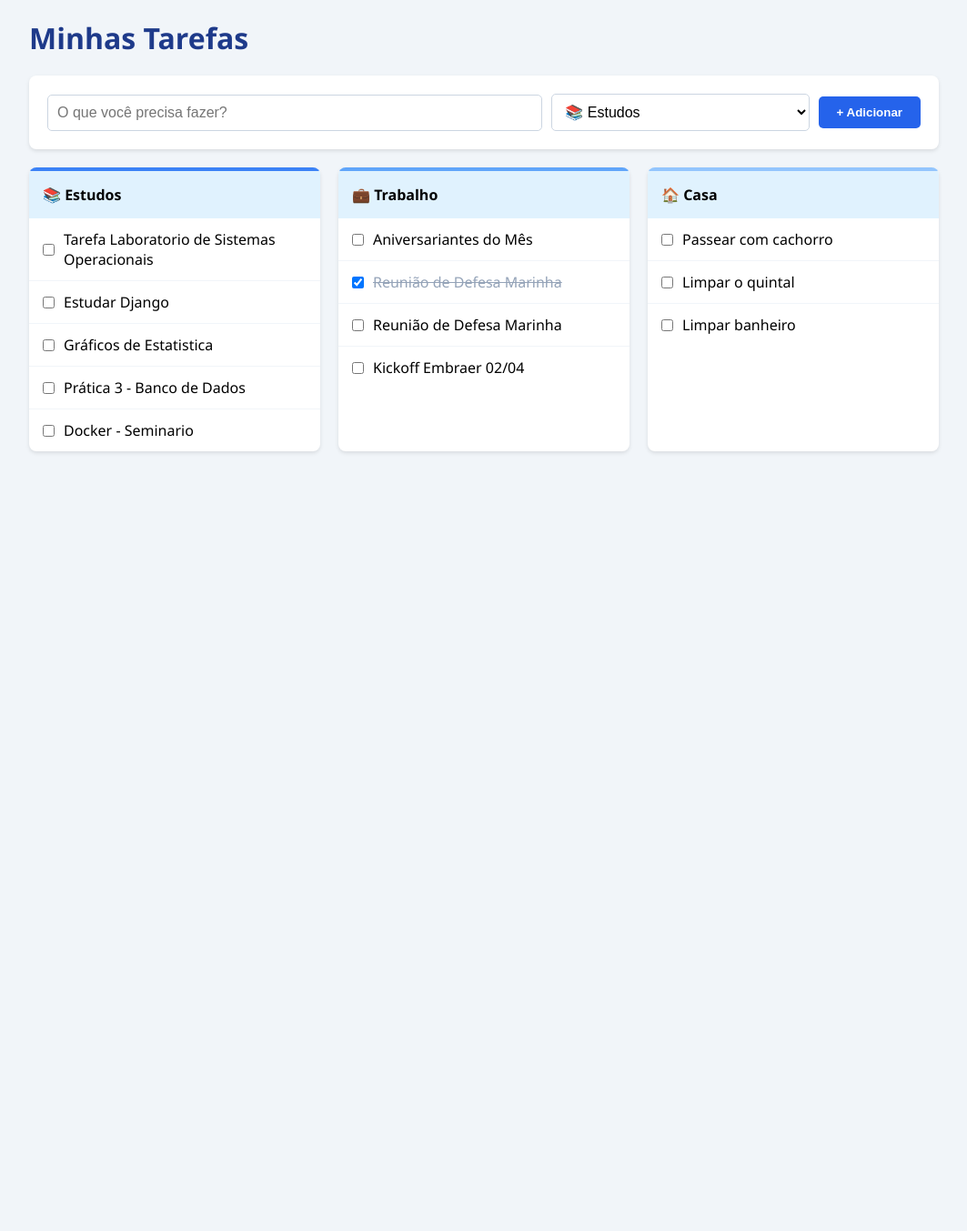
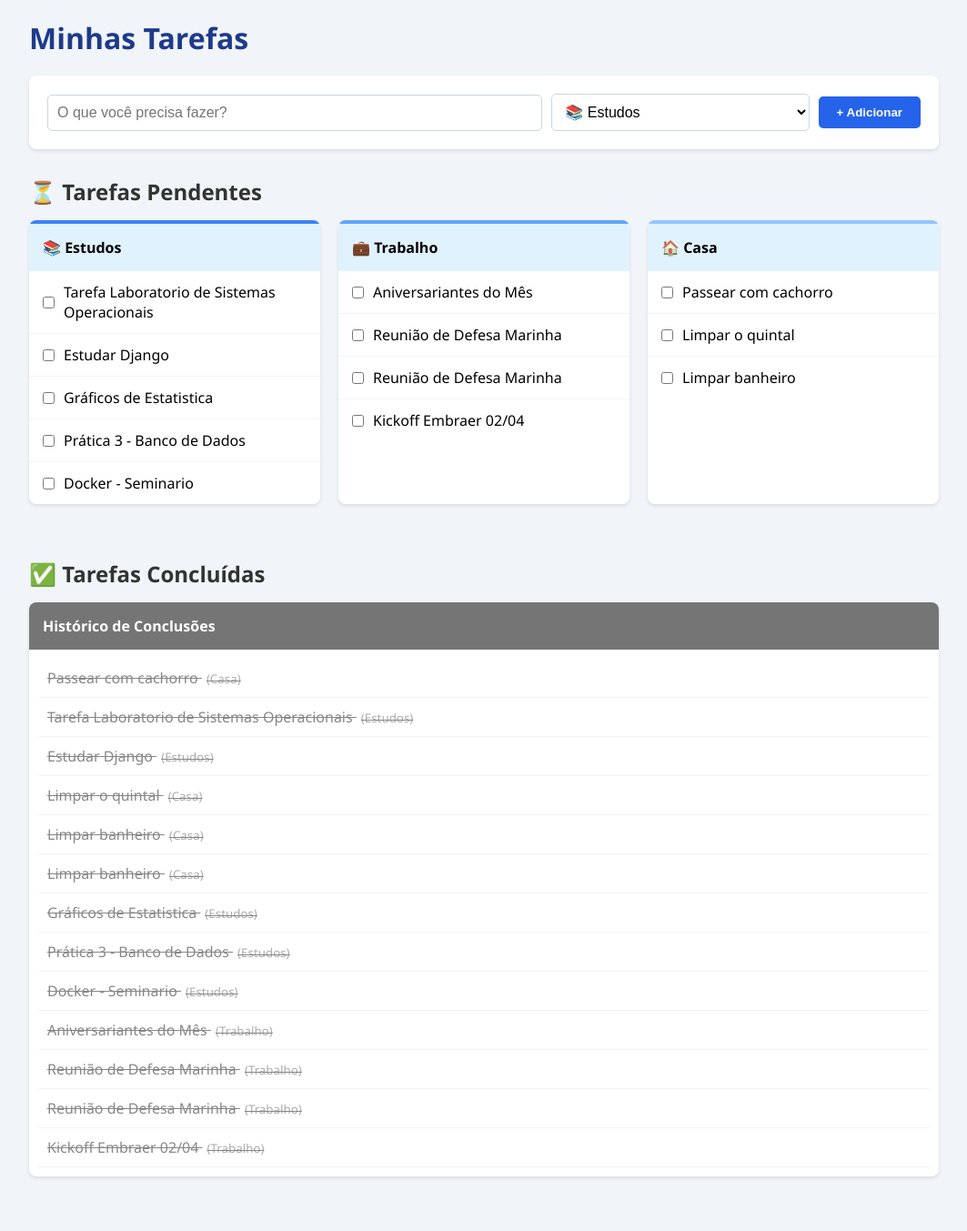
Before and after one commit to vivianSantos0101/ProgramacaoWeb, a Django app: template atividade 2/templates/index.html in a window 1280 px wide. Shown: the whole page at 91% size, without its empty margins (108-1171 px from the left). Before the commit the page ends 498 px from the top, so only its background shows below. Run offline with Django 5.2, Linux system fonts and the light colour scheme; the template is opened without the code that fills it: values that come from a table or form of the project are taken from there, others are empty; data comes from the database, SQL or seed files in the repository; both versions use the stored data as it was before the commit.

Commit message:
fix: ajuste da logica js e adição de botão concluido

```diff
--- a/atividade 2/core/urls.py
+++ b/atividade 2/core/urls.py
@@ -1,10 +1,8 @@
 from django.contrib import admin
 from django.urls import path, include
-from django.views.generic import TemplateView # Importante!
 
 urlpatterns = [
     path('admin/', admin.site.urls),
-    path('api/', include('tasks.urls')),
-    # Esta linha abaixo é que faz a mágica de mostrar sua página inicial:
-    path('', TemplateView.as_view(template_name='index.html'), name='home'),
+
+    path('', include('tasks.urls')),
 ]
--- a/atividade 2/tasks/models.py
+++ b/atividade 2/tasks/models.py
@@ -1,8 +1,7 @@
 from django.db import models
 
-
 class Task(models.Model):
-    # Categorias fixas para evitar erros de digitação e facilitar o filtro no Front
+    # filtro de categoria
     CATEGORY_CHOICES = [
         ('estudos', 'Estudos'),
         ('trabalho', 'Trabalho'),
--- a/atividade 2/tasks/urls.py
+++ b/atividade 2/tasks/urls.py
@@ -2,19 +2,17 @@ from django.urls import path, include
 from rest_framework.routers import DefaultRouter
 from . import views
 
-
+# Configuração da API via Django Rest Framework
 router = DefaultRouter()
 router.register(r'api/tarefas', views.TaskViewSet, basename='api-tarefa')
 
 urlpatterns = [
+    # ROTA DO FRONT-END (A página HTML)
+    path('', views.index, name='index'),
 
-    # ROTAS DO FRONT-END (HTML)
+    # ROTA PARA O FORMULÁRIO HTML
+    path('criar/', views.criar_tarefa, name='criar_tarefa'),
 
-    path('', views.index, name='index'), # Sua página inicial
-    path('criar/', views.criar_tarefa, name='criar_tarefa'), # A ponte para salvar no banco
-
-
-    # ROTAS DO BACK-END (API JSON)
-
-    path('', include(router.urls)), # Deixa o Django Rest Framework criar as rotas de API sozinho
+    # ROTAS DO BACK-END (API JSON para o JavaScript se comunicar)
+    path('', include(router.urls)),
 ]
--- a/atividade 2/templates/index.html
+++ b/atividade 2/templates/index.html
@@ -27,18 +27,19 @@
             </form>
         </div>
 
+        <h2 style="margin-top: 30px; margin-bottom: 15px; color: #333; font-size: 1.5rem;">⏳ Tarefas Pendentes</h2>
+
         <div class="grid-categorias">
 
             <div class="card">
                 <div class="card-header header-estudos">📚 Estudos</div>
                 <div>
-                    {% for tarefa in tarefas %}
+                    {% for tarefa in tasks_pending %}
                         {% if tarefa.category == 'estudos' %}
-                            <div class="task-item">
-                                <input type="checkbox" class="task-checkbox" data-id="{{ tarefa.id }}" {% if tarefa.completed %}checked{% endif %}>
-                                <span class="task-text {% if tarefa.completed %}task-completed{% endif %}">
-                                    {{ tarefa.title }}
-                                </span>
+                            <div class="task-item" id="task-{{ tarefa.id }}">
+                                <input type="checkbox" class="task-checkbox" data-id="{{ tarefa.id }}">
+                                <span class="task-text">{{ tarefa.title }}</span>
+                                <button class="btn-confirm" id="confirm-{{ tarefa.id }}" style="display: none; margin-left: auto; cursor: pointer; background: #4caf50; color: white; border: none; border-radius: 4px; padding: 4px 8px; font-size: 12px; font-weight: bold;">Confirmar</button>
                             </div>
                         {% endif %}
                     {% endfor %}
@@ -48,13 +49,12 @@
             <div class="card">
                 <div class="card-header header-trabalho">💼 Trabalho</div>
                 <div>
-                    {% for tarefa in tarefas %}
+                    {% for tarefa in tasks_pending %}
                         {% if tarefa.category == 'trabalho' %}
-                            <div class="task-item">
-                                <input type="checkbox" class="task-checkbox" data-id="{{ tarefa.id }}" {% if tarefa.completed %}checked{% endif %}>
-                                <span class="task-text {% if tarefa.completed %}task-completed{% endif %}">
-                                    {{ tarefa.title }}
-                                </span>
+                            <div class="task-item" id="task-{{ tarefa.id }}">
+                                <input type="checkbox" class="task-checkbox" data-id="{{ tarefa.id }}">
+                                <span class="task-text">{{ tarefa.title }}</span>
+                                <button class="btn-confirm" id="confirm-{{ tarefa.id }}" style="display: none; margin-left: auto; cursor: pointer; background: #4caf50; color: white; border: none; border-radius: 4px; padding: 4px 8px; font-size: 12px; font-weight: bold;">Confirmar</button>
                             </div>
                         {% endif %}
                     {% endfor %}
@@ -64,13 +64,12 @@
             <div class="card">
                 <div class="card-header header-casa">🏠 Casa</div>
                 <div>
-                    {% for tarefa in tarefas %}
+                    {% for tarefa in tasks_pending %}
                         {% if tarefa.category == 'casa' %}
-                            <div class="task-item">
-                                <input type="checkbox" class="task-checkbox" data-id="{{ tarefa.id }}" {% if tarefa.completed %}checked{% endif %}>
-                                <span class="task-text {% if tarefa.completed %}task-completed{% endif %}">
-                                    {{ tarefa.title }}
-                                </span>
+                            <div class="task-item" id="task-{{ tarefa.id }}">
+                                <input type="checkbox" class="task-checkbox" data-id="{{ tarefa.id }}">
+                                <span class="task-text">{{ tarefa.title }}</span>
+                                <button class="btn-confirm" id="confirm-{{ tarefa.id }}" style="display: none; margin-left: auto; cursor: pointer; background: #4caf50; color: white; border: none; border-radius: 4px; padding: 4px 8px; font-size: 12px; font-weight: bold;">Confirmar</button>
                             </div>
                         {% endif %}
                     {% endfor %}
@@ -78,6 +77,27 @@
             </div>
 
         </div>
+
+        <h2 style="margin-top: 40px; margin-bottom: 15px; color: #333; font-size: 1.5rem;">✅ Tarefas Concluídas</h2>
+
+        <div class="card" style="margin-bottom: 40px;">
+            <div class="card-header" style="background-color: #757575; color: white;">Histórico de Conclusões</div>
+            <div style="padding: 10px;">
+                {% for tarefa in tasks_completed %}
+                    <div class="task-item" style="opacity: 0.7; border-bottom: 1px solid #eee; padding: 10px 0;">
+                        <span class="task-text task-completed" style="text-decoration: line-through; color: #555;">
+                            {{ tarefa.title }}
+                            <small style="color: #888; margin-left: 5px;">
+                                ({{ tarefa.get_category_display }})
+                            </small>
+                        </span>
+                    </div>
+                {% empty %}
+                    <p style="text-align: center; color: #888; font-size: 14px; padding: 15px 0;">Nenhuma tarefa concluída ainda. Vamos ao trabalho! 💪</p>
+                {% endfor %}
+            </div>
+        </div>
+
     </div>
 
     <script src="{% static 'js/script.js' %}"></script>
```
Also changed, not shown: atividade 2/static/js/script.js (+43 -12 lines), atividade 2/tasks/views.py (+10 -4 lines), README.md, atividade 2/db.sqlite3 (deleted), 1 other file.
